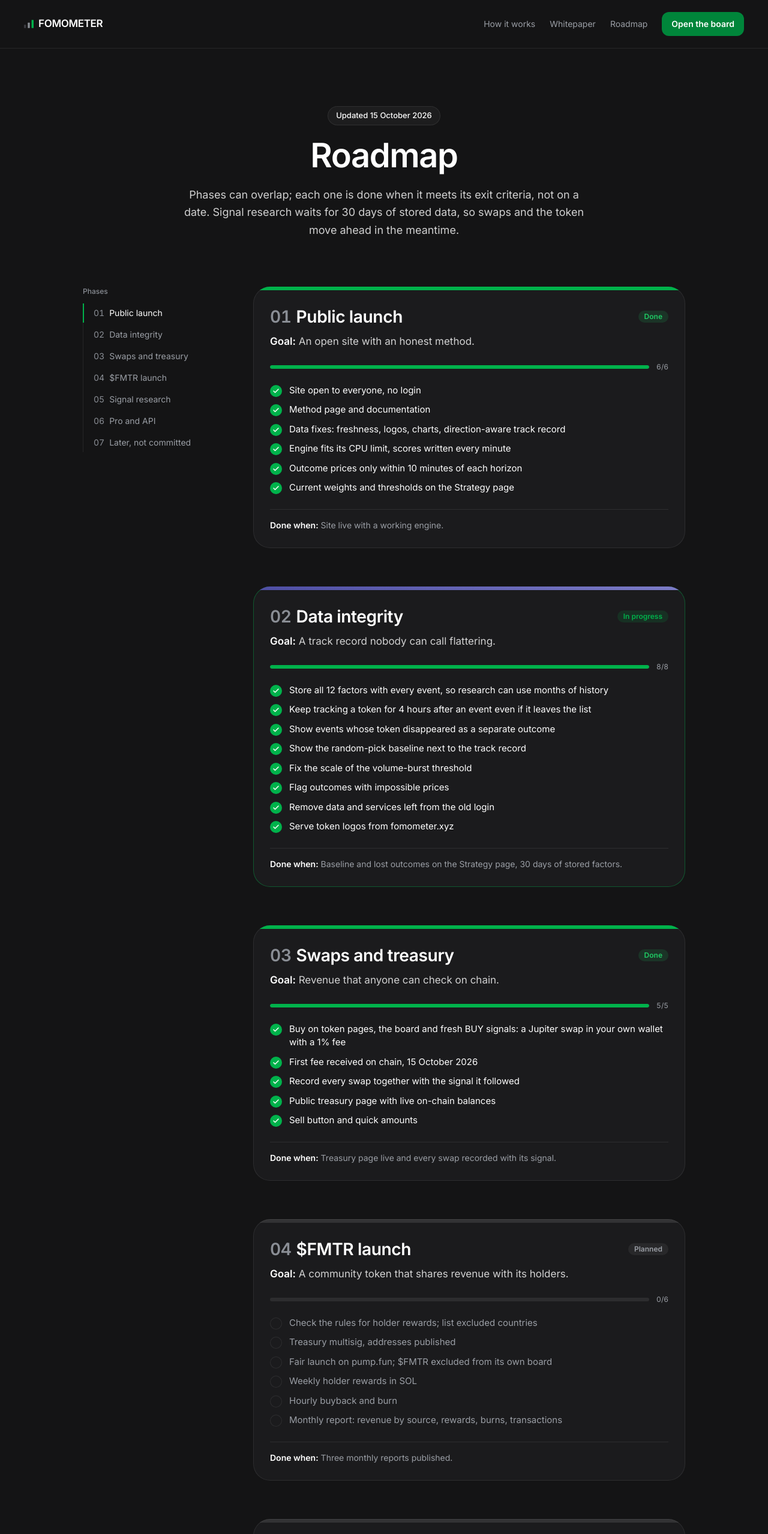
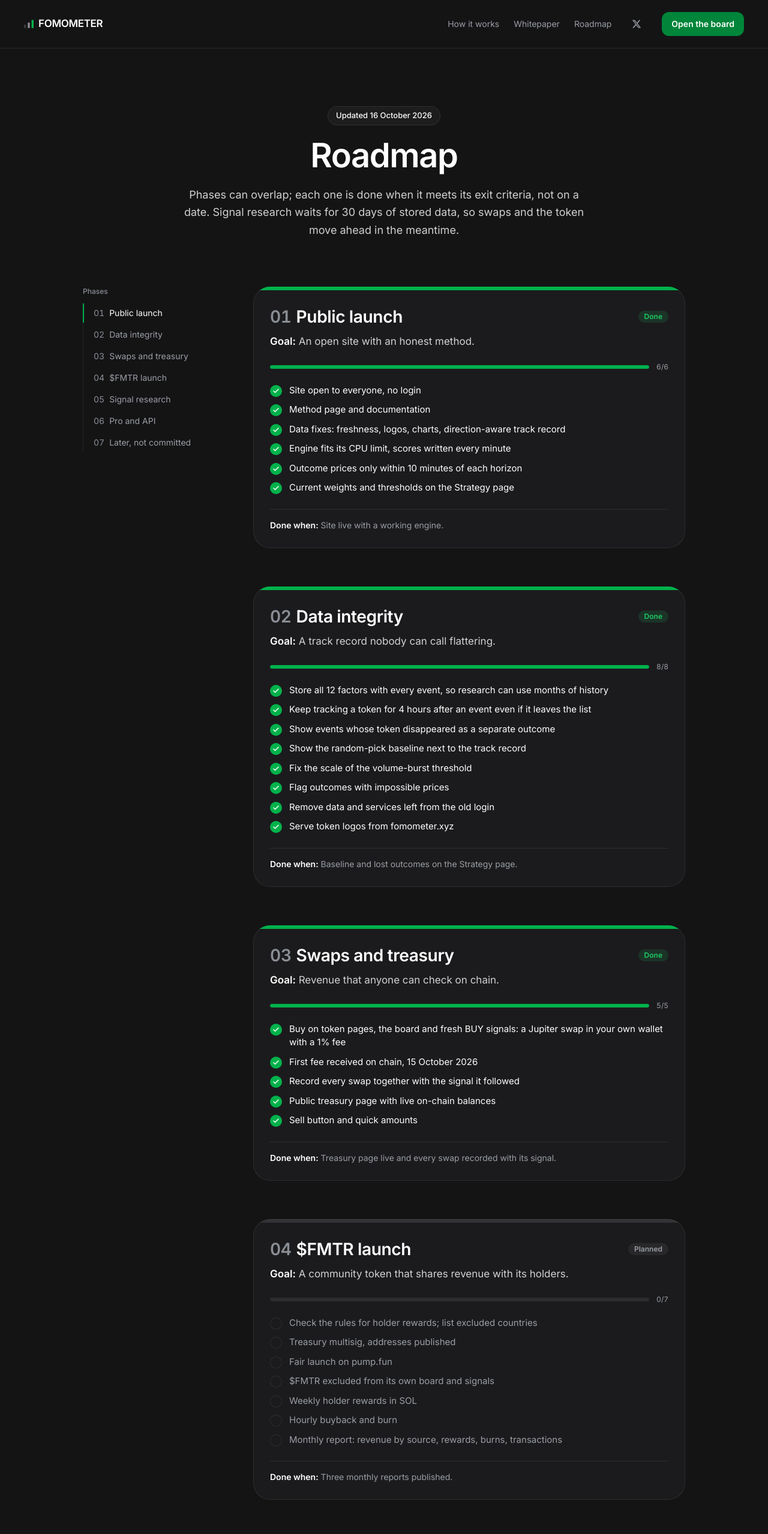
Before and after one commit to givemegarment/fomometer, a Next.js app in the folder apps/web/: page /roadmap in a window 1280 px wide. Shown: the top 2558 px of the page at 60% size. Built offline with nearby package versions, Linux system fonts and the light colour scheme.

Commit message:
Site ready for $FMTR: token links behind one mint constant, X in header and footer, roadmap data-integrity closed, launch item; engine excludes listed mints

```diff
--- a/apps/web/app/layout.tsx
+++ b/apps/web/app/layout.tsx
@@ -3,6 +3,7 @@ import { Inter, JetBrains_Mono } from 'next/font/google';
 import { NextIntlClientProvider } from 'next-intl';
 import { getLocale, getMessages, getTranslations } from 'next-intl/server';
 import './globals.css';
+import { X_HANDLE } from '@/lib/token';
 import { RefBeacon } from '@/components/shell/ref-beacon';
 
 const inter = Inter({
@@ -38,6 +39,8 @@ export async function generateMetadata(): Promise<Metadata> {
     },
     twitter: {
       card: 'summary_large_image',
+      site: X_HANDLE,
+      creator: X_HANDLE,
       title: t('meta_title'),
       description: t('meta_description'),
       images: ['/og.png']
--- a/apps/web/app/roadmap/page.tsx
+++ b/apps/web/app/roadmap/page.tsx
@@ -6,6 +6,7 @@ import { DocLayout } from '@/components/docs/doc-layout';
 import { DocSection } from '@/components/doc-section';
 import { Badge } from '@/components/ui/badge';
 import { cn } from '@/lib/cn';
+import { TOKEN_LAUNCHED, TOKEN_MINT, TOKEN_URL } from '@/lib/token';
 
 export const runtime = 'edge';
 
@@ -19,7 +20,8 @@ type Phase = {
   status: Status;
   name: string;
   goal: string;
-  items: { done: boolean; text: string }[];
+  /** `launch`: the pump.fun launch, done (with the token's link) once lib/token.ts has the mint. */
+  items: { done: boolean; text: string; launch?: boolean }[];
   exit: string;
 };
 
@@ -33,7 +35,12 @@ const STRIP = {
 
 export default async function RoadmapPage() {
   const t = await getTranslations('roadmap');
-  const phases = t.raw('phases') as Phase[];
+  // At launch the launch item is done and its phase is in progress (the rest of it is not done yet).
+  const phases = (t.raw('phases') as Phase[]).map((p) =>
+    TOKEN_LAUNCHED && p.items.some((it) => it.launch)
+      ? { ...p, status: 'next' as const, items: p.items.map((it) => (it.launch ? { ...it, done: true } : it)) }
+      : p
+  );
 
   return (
     <DocLayout
@@ -82,6 +89,17 @@ export default async function RoadmapPage() {
                       </span>
                       <span className={it.done ? 'text-text-primary' : 'text-text-muted'}>
                         {it.text}
+                        {it.launch && TOKEN_LAUNCHED && (
+                          <>
+                            {' · '}
+                            <a href={TOKEN_URL} target="_blank" rel="noopener noreferrer" className="text-accent underline underline-offset-4">
+                              {t('launch_link')}
+                            </a>
+                            <span className="mt-1 block break-all font-mono text-xs text-text-muted">
+                              {t('contract')}: {TOKEN_MINT}
+                            </span>
+                          </>
+                        )}
                         <span className="sr-only">{it.done ? ` (${t('status.done')})` : ''}</span>
                       </span>
                     </li>
--- a/apps/web/components/landing/hero.tsx
+++ b/apps/web/components/landing/hero.tsx
@@ -6,6 +6,7 @@ import { ArrowDown } from 'lucide-react';
 import { buttonVariants } from '@/components/ui/button-variants';
 import { useNextRun } from '@/components/motion/next-run';
 import { cn } from '@/lib/cn';
+import { TOKEN_LAUNCHED, TOKEN_SYMBOL, TOKEN_URL } from '@/lib/token';
 
 /** After this long without a run the countdown would be fiction; show the stale note instead. */
 const STALE_AFTER_SEC = 180;
@@ -27,6 +28,16 @@ export function LandingHero() {
         <span aria-hidden className={cn('h-1.5 w-1.5 rounded-full', stale ? 'bg-warning' : 'animate-pulse bg-accent')} />
         {stale ? t('stale') : t('live')} · {t('chain')}
       </span>
+      {TOKEN_LAUNCHED && (
+        <a
+          href={TOKEN_URL}
+          target="_blank"
+          rel="noopener noreferrer"
+          className="mt-3 text-[13px] font-medium text-text-muted underline-offset-4 transition-colors hover:text-text-primary hover:underline"
+        >
+          {t('token_live', { symbol: TOKEN_SYMBOL })}
+        </a>
+      )}
 
       <h1 className="mt-6 text-display-2xl">{t('title')}</h1>
       <p className="mt-4 max-w-xl text-lg text-white/80">{t('subtitle')}</p>
--- a/apps/web/components/landing/site-nav.tsx
+++ b/apps/web/components/landing/site-nav.tsx
@@ -2,6 +2,7 @@ import Link from 'next/link';
 import { getTranslations } from 'next-intl/server';
 import { Wordmark } from '@/components/wordmark';
 import { buttonVariants } from '@/components/ui/button-variants';
+import { TokenLink, XLink } from '@/components/social-links';
 
 /**
  * Public pages header, like the reference: mark left, quiet links, one green button right.
@@ -10,6 +11,7 @@ import { buttonVariants } from '@/components/ui/button-variants';
 export async function SiteNav({ overlay = false }: { overlay?: boolean }) {
   const t = await getTranslations('landing');
   const tNav = await getTranslations('nav');
+  const tSocial = await getTranslations('social');
   return (
     <header className={overlay ? 'absolute inset-x-0 top-0 z-30' : 'relative z-30 border-b border-border'}>
       <div className="mx-auto flex h-20 max-w-[1440px] items-center gap-6 px-5 sm:px-10">
@@ -20,8 +22,10 @@ export async function SiteNav({ overlay = false }: { overlay?: boolean }) {
           <Link href="/how-it-works" className="transition-colors hover:text-text-primary">{tNav('method')}</Link>
           <Link href="/whitepaper" className="transition-colors hover:text-text-primary">{tNav('whitepaper')}</Link>
           <Link href="/roadmap" className="transition-colors hover:text-text-primary">{tNav('roadmap')}</Link>
+          <TokenLink label={tSocial('token')} />
         </nav>
-        <Link href="/dashboard" className={buttonVariants({ size: 'md', className: 'ml-auto md:ml-0' })}>
+        <XLink label={tSocial('x')} className="ml-auto md:ml-0" />
+        <Link href="/dashboard" className={buttonVariants({ size: 'md' })}>
           {t('nav_board')}
         </Link>
       </div>
--- a/apps/web/components/shell/app-shell.tsx
+++ b/apps/web/components/shell/app-shell.tsx
@@ -1,13 +1,16 @@
 import Link from 'next/link';
+import { getTranslations } from 'next-intl/server';
 import { Wordmark } from '@/components/wordmark';
 import { StatusBadge } from '@/components/status-badge';
 import { PrimaryNav, SecondaryNav, MobileTabs } from '@/components/shell/nav-links';
+import { TokenLink, XLink } from '@/components/social-links';
 
 /**
  * One frame for every dashboard page: a 48px top bar (product sections, reading links, status)
  * and the page. The disclaimer lives in the terms and the site footer.
  */
 export async function AppShell({ children }: { children: React.ReactNode }) {
+  const t = await getTranslations('social');
   return (
     <div className="flex min-h-screen flex-col bg-bg-base">
       <header className="sticky top-0 z-30 border-b border-border bg-bg-base/95 backdrop-blur">
@@ -18,6 +21,8 @@ export async function AppShell({ children }: { children: React.ReactNode }) {
           <PrimaryNav className="ml-4 hidden md:flex" />
           <div className="ml-auto flex items-center gap-4">
             <SecondaryNav className="hidden lg:flex" />
+            <TokenLink label={t('token')} className="hidden sm:inline-flex" />
+            <XLink label={t('x')} className="-mx-2" />
             <StatusBadge />
           </div>
         </div>
--- /dev/null
+++ b/apps/web/components/social-links.tsx
@@ -0,0 +1,43 @@
+import { cn } from '@/lib/cn';
+import { TOKEN_LAUNCHED, TOKEN_SYMBOL, TOKEN_URL, X_URL } from '@/lib/token';
+
+/** The X logo (the brand's own mark), as an icon link to the project's account. */
+export function XLink({ label, className }: { label: string; className?: string }) {
+  return (
+    <a
+      href={X_URL}
+      target="_blank"
+      rel="noopener noreferrer"
+      aria-label={label}
+      title={label}
+      className={cn(
+        'inline-flex h-9 w-9 items-center justify-center rounded-md text-text-muted transition-colors hover:bg-white/[0.06] hover:text-text-primary',
+        className
+      )}
+    >
+      <svg viewBox="0 0 24 24" aria-hidden className="h-4 w-4 fill-current">
+        <path d="M18.244 2.25h3.308l-7.227 8.26 8.502 11.24H16.17l-5.214-6.817L4.99 21.75H1.68l7.73-8.835L1.254 2.25H8.08l4.713 6.231zm-1.161 17.52h1.833L7.084 4.126H5.117z" />
+      </svg>
+    </a>
+  );
+}
+
+/** "$FMTR" pill to the token's pump.fun page; renders nothing before launch. */
+export function TokenLink({ label, className }: { label: string; className?: string }) {
+  if (!TOKEN_LAUNCHED) return null;
+  return (
+    <a
+      href={TOKEN_URL}
+      target="_blank"
+      rel="noopener noreferrer"
+      title={label}
+      className={cn(
+        'ring-hair inline-flex items-center gap-1.5 whitespace-nowrap rounded-pill px-3 py-1 text-[13px] font-semibold text-text-primary transition-colors hover:bg-white/[0.06]',
+        className
+      )}
+    >
+      <span aria-hidden className="h-1.5 w-1.5 rounded-full bg-accent" />${TOKEN_SYMBOL}
+      <span className="sr-only"> {label}</span>
+    </a>
+  );
+}
--- /dev/null
+++ b/apps/web/lib/token.ts
@@ -0,0 +1,12 @@
+/**
+ * $FMTR and the project's X account. Every token link on the site (header, dashboard, hero, footer,
+ * roadmap, whitepaper) is hidden while TOKEN_MINT is empty; filling it in at launch shows them all.
+ */
+export const TOKEN_SYMBOL = 'FMTR';
+export const TOKEN_MINT: string = '';
+/** The token's pump.fun page. */
+export const TOKEN_URL: string = TOKEN_MINT ? `https://pump.fun/coin/${TOKEN_MINT}` : '';
+export const TOKEN_LAUNCHED = TOKEN_MINT !== '' && TOKEN_URL !== '';
+
+export const X_URL = 'https://x.com/Fomometerxyz';
+export const X_HANDLE = '@Fomometerxyz';
--- a/apps/web/messages/en.json
+++ b/apps/web/messages/en.json
@@ -127,7 +127,9 @@
     "footer_github": "GitHub",
     "footer_rights": "FOMOMETER. Market data: DexScreener.",
     "sticky_live": "Live",
-    "sticky_next": "next run {s}s"
+    "sticky_next": "next run {s}s",
+    "footer_community": "Community",
+    "token_live": "${symbol} is live on pump.fun"
   },
   "method": {
     "title": "How it works",
@@ -594,7 +596,11 @@
         "Creator fees from trading $FMTR now go into the pool. Version 0.1 kept them out of buybacks.",
         "Buybacks run every hour instead of weekly and take the largest share of the pool.",
         "The token no longer waits for Pro and for the signal research to finish."
-      ]
+      ],
+      "badge_live": "Launched",
+      "intro_live": "$FMTR is the FOMOMETER community token, launched on pump.fun. Revenue goes into one pool. Part of the pool is paid to holders in SOL, part buys $FMTR on the market and burns it, and the rest runs the project.",
+      "contract": "Contract",
+      "link": "$FMTR on pump.fun"
     },
     "roadmap": {
       "title": "Roadmap",
@@ -641,7 +647,7 @@
     "title": "Roadmap",
     "meta_description": "FOMOMETER roadmap: public launch, data integrity, signal research, Pro and API, community token.",
     "intro": "Phases can overlap; each one is done when it meets its exit criteria, not on a date. Signal research waits for 30 days of stored data, so swaps and the token move ahead in the meantime.",
-    "updated": "Updated 15 October 2026",
+    "updated": "Updated 16 October 2026",
     "status": {
       "done": "Done",
       "next": "In progress",
@@ -683,7 +689,7 @@
         "exit": "Site live with a working engine."
       },
       {
-        "status": "next",
+        "status": "done",
         "name": "Data integrity",
         "goal": "A track record nobody can call flattering.",
         "items": [
@@ -720,7 +726,7 @@
             "text": "Serve token logos from fomometer.xyz"
           }
         ],
-        "exit": "Baseline and lost outcomes on the Strategy page, 30 days of stored factors."
+        "exit": "Baseline and lost outcomes on the Strategy page."
       },
       {
         "status": "done",
@@ -765,7 +771,12 @@
           },
           {
             "done": false,
-            "text": "Fair launch on pump.fun; $FMTR excluded from its own board"
+            "launch": true,
+            "text": "Fair launch on pump.fun"
+          },
+          {
+            "done": false,
+            "text": "$FMTR excluded from its own board and signals"
           },
           {
             "done": false,
@@ -842,7 +853,9 @@
       "A public research dataset"
     ],
     "whitepaper_link": "Read the whitepaper",
-    "toc": "Phases"
+    "toc": "Phases",
+    "launch_link": "Token on pump.fun",
+    "contract": "Contract"
   },
   "board": {
     "title": "Board",
@@ -1048,5 +1061,9 @@
         }
       ]
     }
+  },
+  "social": {
+    "x": "FOMOMETER on X",
+    "token": "$FMTR on pump.fun"
   }
 }
```
Also changed, not shown: apps/web/app/whitepaper/page.tsx (+12 -2 lines), apps/web/components/site-footer.tsx (+11 -1 lines), 3 other files (tests, documents, lock files or other folders).
